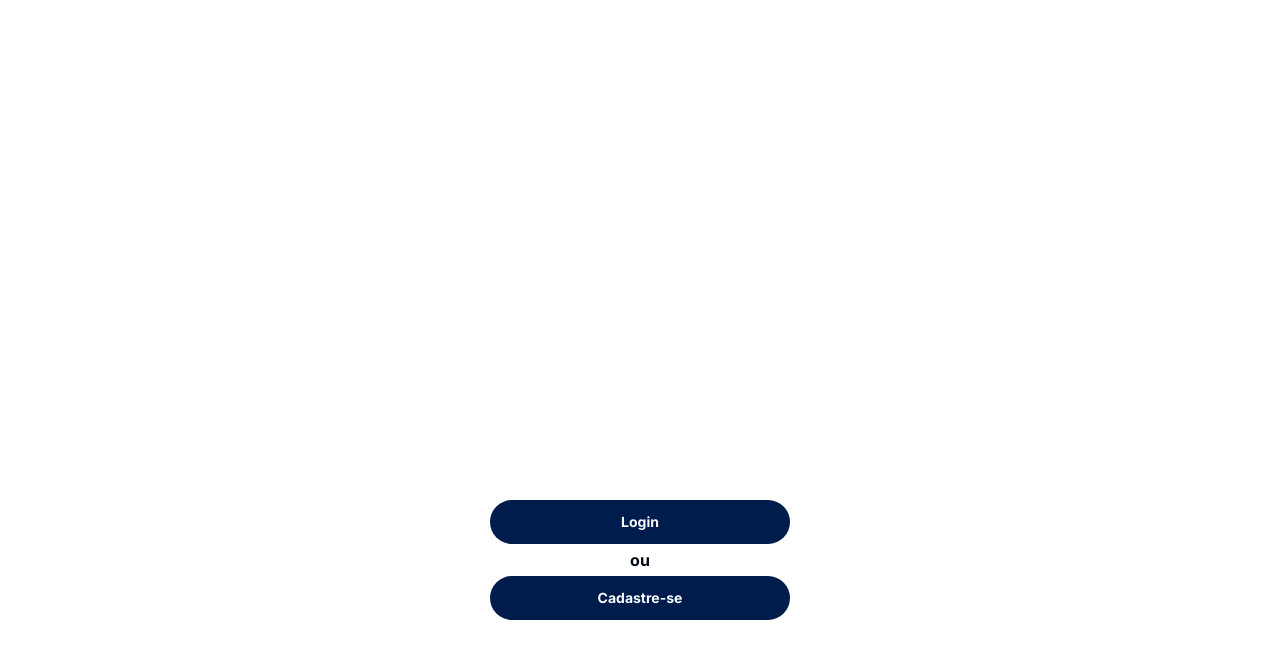
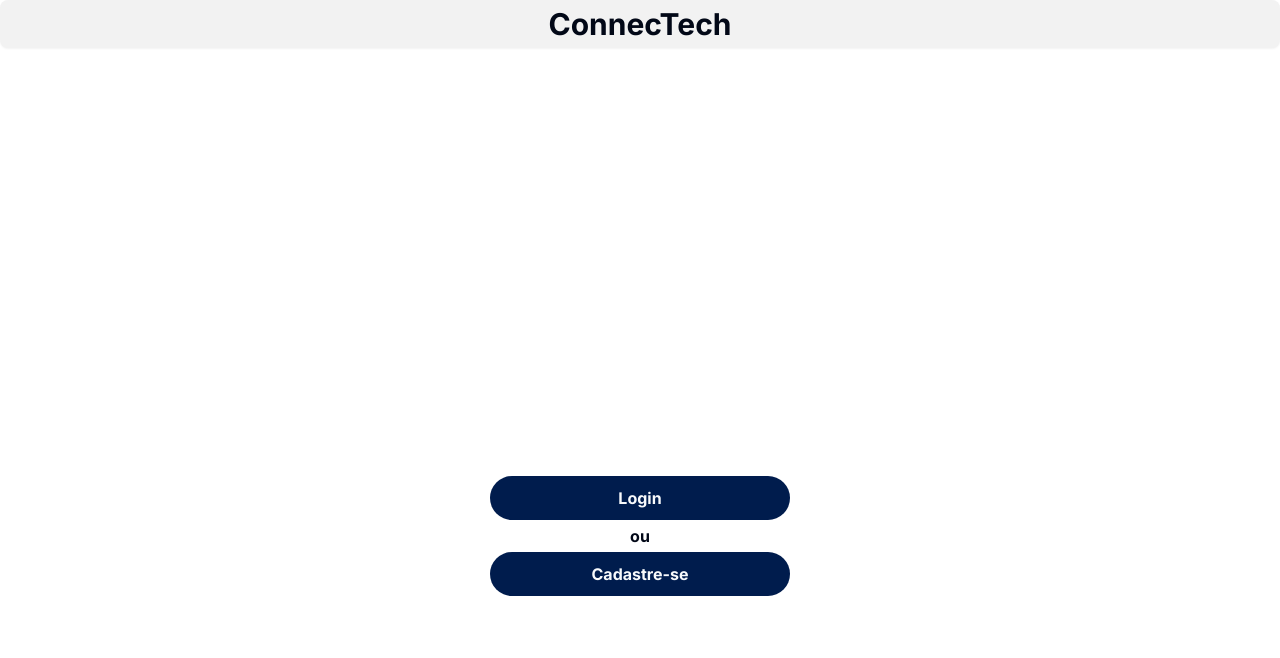
Before and after one commit to Matheus-kb/ConnecTech-Front, a Next.js app: page /initial in a window 1280 px wide. Shown: the top 658 px of the page. Built offline with nearby package versions, Linux system fonts and the light colour scheme.

Commit message:
feat: desktop responsiveness to initial page

```diff
--- a/app/initial/page.tsx
+++ b/app/initial/page.tsx
@@ -1,20 +1,39 @@
+"use client";
+import Header2 from "@/components/header2";
 import { Button } from "@/components/ui/button";
-import { useRouter } from 'next/navigation';
+import { useRouter } from "next/navigation";
 
 const InitialPage = () => {
   const router = useRouter();
 
-    const handleLogin = () => { router.push('/login') }
-    const handleRegister = () => { router.push('/register') }
+  const handleLogin = () => {
+    router.push("/login");
+  };
+  const handleRegister = () => {
+    router.push("/register");
+  };
   return (
+    <>
+        <Header2 />
       <div className="flex justify-center items-center h-screen">
-            <div className="flex flex-col gap-1 px-4 mt-80">
-            <Button className="rounded-3xl font-bold min-w-[18.75rem] min-h-11" onClick={handleLogin}>Login</Button>
+        <div className="flex flex-col gap-1 px-4 mt-80 lg:mt-44">
+          <Button
+            className="rounded-3xl font-bold min-w-[18.75rem] min-h-11 lg:text-base"
+            onClick={handleLogin}
+          >
+            Login
+          </Button>
           <p className="text-center font-bold">ou</p>
-            <Button className="rounded-3xl font-bold min-w-[18.75rem] min-h-11" onClick={handleRegister}>Cadastre-se</Button>
+          <Button
+            className="rounded-3xl font-bold min-w-[18.75rem] min-h-11 lg:text-base"
+            onClick={handleRegister}
+          >
+            Cadastre-se
+          </Button>
         </div>
       </div>
+    </>
   );
-}
+};
 
 export default InitialPage;
```
Lines whose indentation alone changed are shown as unchanged.
